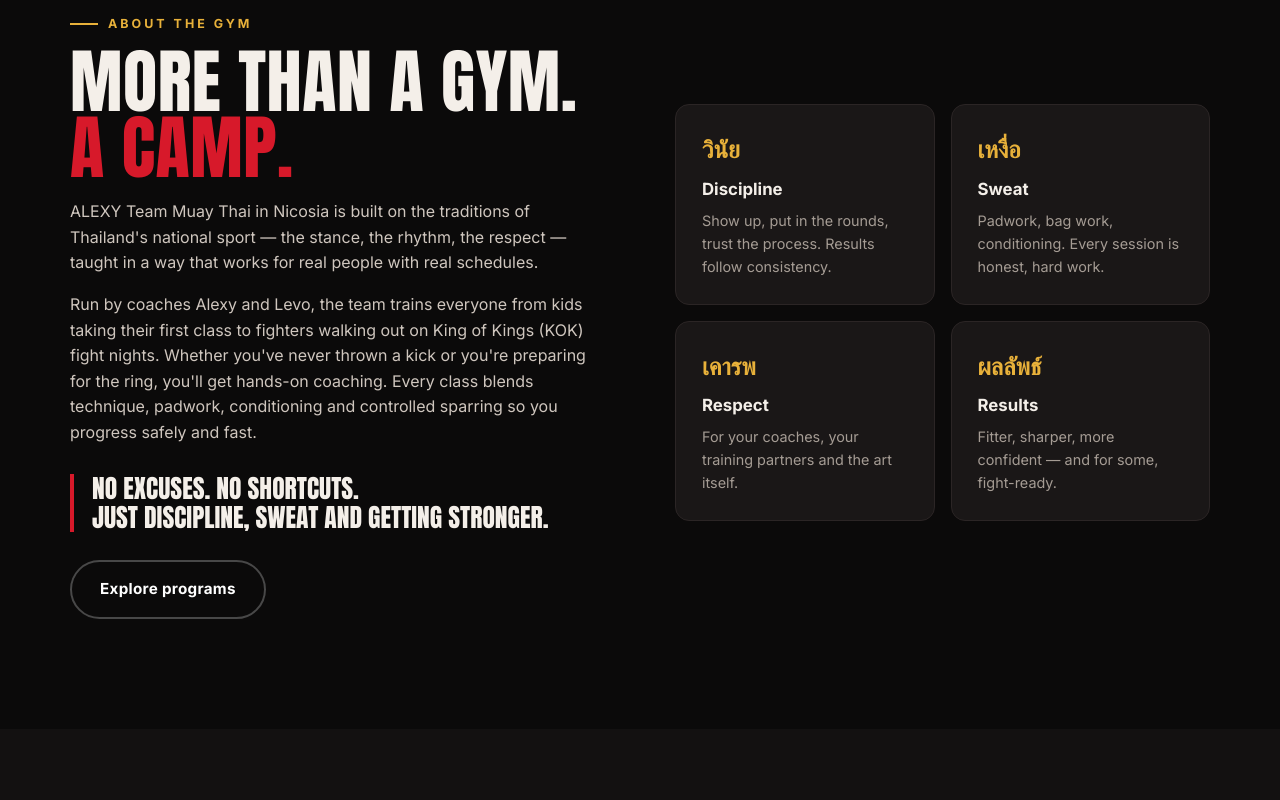
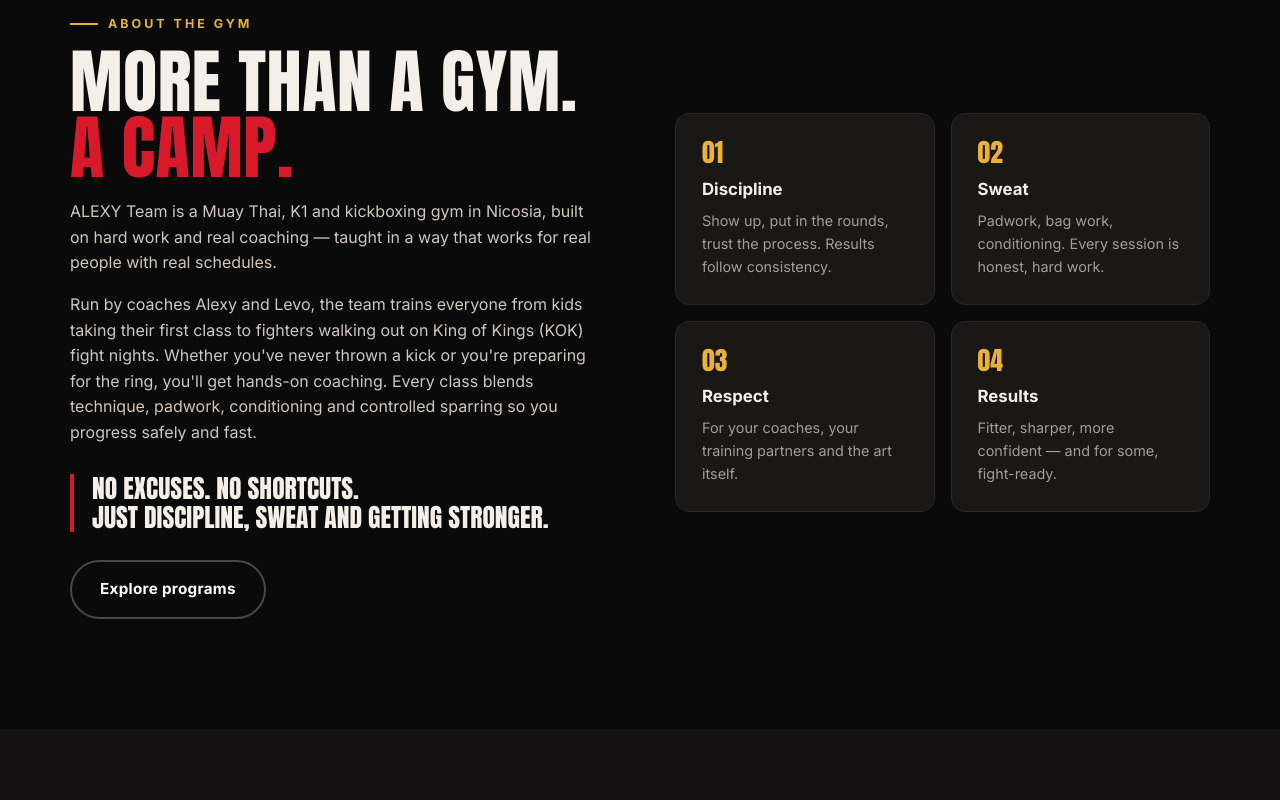
Before and after one commit to mourtou/alexy-team-muay-thai, a plain HTML site: page index.html in a window 1280 px wide. Shown: the part 1020-1820 px from the top of the page. Drawn offline with Linux system fonts and the light colour scheme.

Commit message:
Remove Thai script and Thailand references
Co-Authored-By: Claude Opus 5.5 <noreply@anthropic.com>

```diff
--- a/index.html
+++ b/index.html
@@ -96,7 +96,7 @@
   .values{display:grid;grid-template-columns:1fr 1fr;gap:16px}
   .value{background:var(--card);border:1px solid var(--line);border-radius:var(--radius);padding:26px;transition:border-color .3s,transform .3s}
   .value:hover{border-color:var(--red);transform:translateY(-4px)}
-  .value .thai{font-size:1.5rem;color:var(--gold);font-weight:700;margin-bottom:6px}
+  .value .thai{font-family:Anton,sans-serif;font-size:1.6rem;color:var(--gold);line-height:1;margin-bottom:10px}
   .value h3{font-size:1.05rem;margin-bottom:6px}
   .value p{color:var(--muted);font-size:.9rem}
 
@@ -181,7 +181,7 @@
 
   /* CTA BAND */
   .band{background:linear-gradient(110deg,var(--red-dark),var(--red));border-radius:28px;padding:64px 56px;display:flex;justify-content:space-between;align-items:center;gap:30px;flex-wrap:wrap;position:relative;overflow:hidden}
-  .band::after{content:"มวยไทย";position:absolute;right:-10px;bottom:-40px;font-size:9rem;font-weight:800;color:rgba(0,0,0,.13);pointer-events:none;white-space:nowrap}
+  .band::after{content:"ALEXY";position:absolute;right:-10px;bottom:-40px;font-size:9rem;font-weight:800;color:rgba(0,0,0,.13);pointer-events:none;white-space:nowrap}
   .band h2{font-size:clamp(2.2rem,5vw,3.6rem);margin:0}
   .band p{color:rgba(255,255,255,.85);margin-top:8px}
   .band .btn{background:#fff;color:var(--red-dark);position:relative;z-index:1}
@@ -323,16 +323,16 @@
     <div class="about-text reveal">
       <span class="eyebrow">About the gym</span>
       <h2 class="display">More than a gym.<br><span class="red">A camp.</span></h2>
-      <p>ALEXY Team Muay Thai in Nicosia is built on the traditions of Thailand's national sport — the stance, the rhythm, the respect — taught in a way that works for real people with real schedules.</p>
+      <p>ALEXY Team is a Muay Thai, K1 and kickboxing gym in Nicosia, built on hard work and real coaching — taught in a way that works for real people with real schedules.</p>
       <p>Run by coaches Alexy and Levo, the team trains everyone from kids taking their first class to fighters walking out on King of Kings (KOK) fight nights. Whether you've never thrown a kick or you're preparing for the ring, you'll get hands-on coaching. Every class blends technique, padwork, conditioning and controlled sparring so you progress safely and fast.</p>
       <p class="quote">No excuses. No shortcuts.<br>Just discipline, sweat and getting stronger.</p>
       <a href="#programs" class="btn btn-ghost">Explore programs</a>
     </div>
     <div class="values reveal">
-      <div class="value"><div class="thai">วินัย</div><h3>Discipline</h3><p>Show up, put in the rounds, trust the process. Results follow consistency.</p></div>
-      <div class="value"><div class="thai">เหงื่อ</div><h3>Sweat</h3><p>Padwork, bag work, conditioning. Every session is honest, hard work.</p></div>
-      <div class="value"><div class="thai">เคารพ</div><h3>Respect</h3><p>For your coaches, your training partners and the art itself.</p></div>
-      <div class="value"><div class="thai">ผลลัพธ์</div><h3>Results</h3><p>Fitter, sharper, more confident — and for some, fight-ready.</p></div>
+      <div class="value"><div class="thai">01</div><h3>Discipline</h3><p>Show up, put in the rounds, trust the process. Results follow consistency.</p></div>
+      <div class="value"><div class="thai">02</div><h3>Sweat</h3><p>Padwork, bag work, conditioning. Every session is honest, hard work.</p></div>
+      <div class="value"><div class="thai">03</div><h3>Respect</h3><p>For your coaches, your training partners and the art itself.</p></div>
+      <div class="value"><div class="thai">04</div><h3>Results</h3><p>Fitter, sharper, more confident — and for some, fight-ready.</p></div>
     </div>
   </div>
 </section>
```
